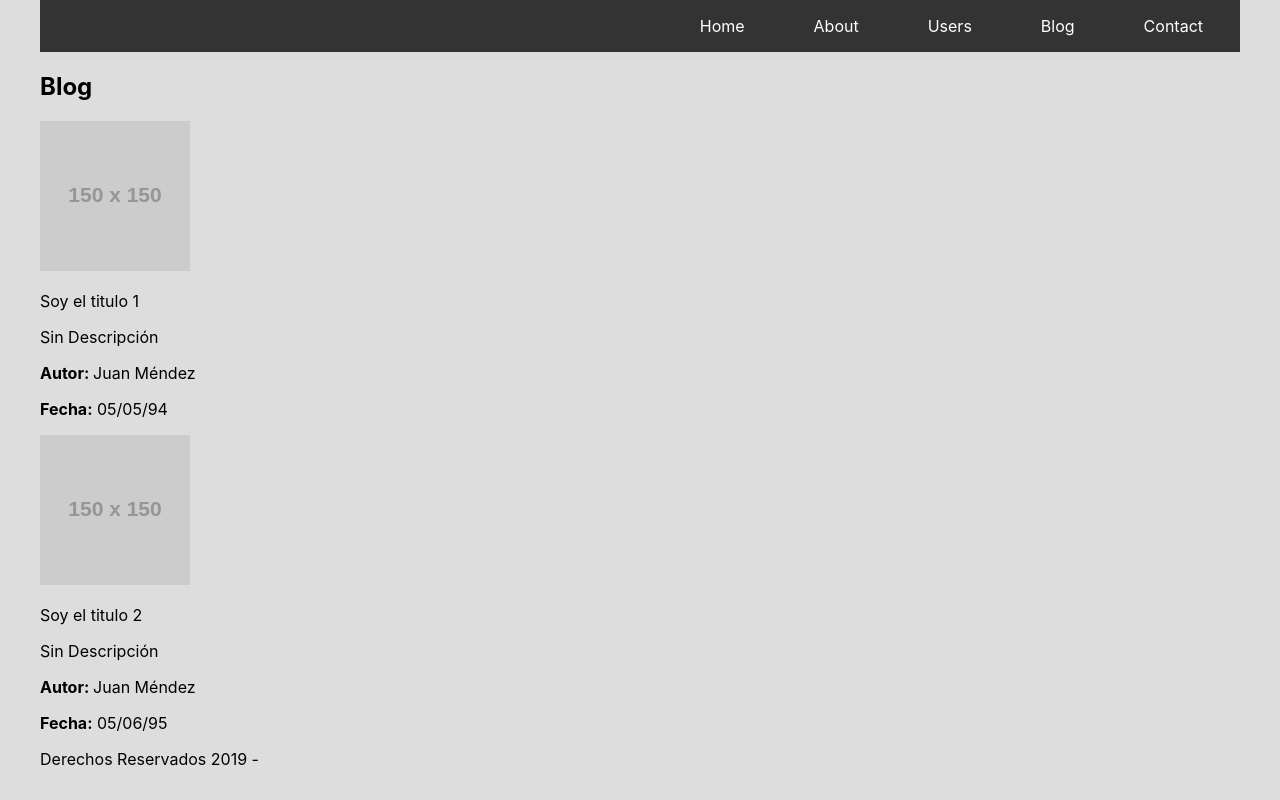
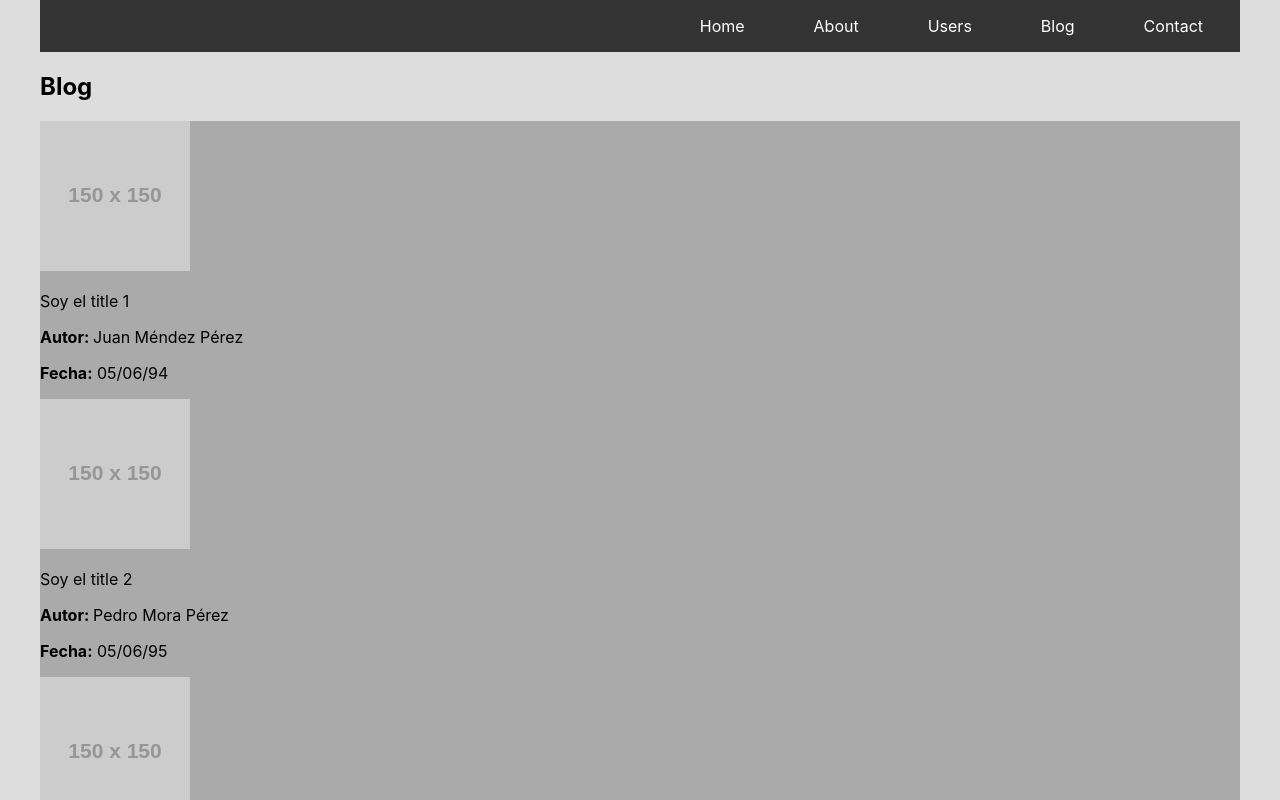
Before and after one commit to ReyesRichard/react-development-site, a React (Create React App) app: page /blog in a window 1280 px wide. Shown: the top 800 px of the page. Built offline with nearby package versions, Linux system fonts and the light colour scheme.

Commit message:
Change in component and container blog

```diff
--- a/package.json
+++ b/package.json
@@ -6,6 +6,7 @@
     "node-sass": "^4.12.0",
     "react": "^16.8.6",
     "react-dom": "^16.8.6",
+    "react-responsive-carousel": "^3.1.49",
     "react-router-dom": "^5.0.1",
     "react-scripts": "3.0.1"
   },
--- a/src/App.js
+++ b/src/App.js
@@ -3,13 +3,14 @@ import { BrowserRouter as Router, Route, Link } from 'react-router-dom';
 import logo from './logo.svg';
 import './App.css';
 import './stylesheets/main.scss';
+import Home from './containers/Home'
 import Blog from './containers/blog'
 import Header from './components/Header'
 import Footer from './components/Footer'
 
-function Index() {
-  return <h2>Home</h2>;
-}
+// function Index() {
+//   return <h2>Home</h2>;
+// }
 
 function About() {
   return <h2>About</h2>;
@@ -48,7 +49,7 @@ function App() {
 
           <Header />
           <div className="container">
-            <Route path="/" exact component={Index} />
+            <Route path="/" exact component={Home} />
             <Route path="/about/" component={About} />
             <Route path="/users/" component={Users} />
             <Route path="/blog/" component={Blog} />
--- /dev/null
+++ b/src/components/Banner/index.js
@@ -0,0 +1,36 @@
+import React, { Component } from 'react';
+import PropTypes from 'prop-types';
+import ReactDOM from 'react-dom';
+import "react-responsive-carousel/lib/styles/carousel.min.css";
+import { Carousel } from 'react-responsive-carousel';
+
+// https://www.npmjs.com/package/react-responsive-carousel
+// http://react-responsive-carousel.js.org/storybook/?selectedKind=Carousel&selectedStory=dynamic%20height%20images&full=0&down=1&left=1&panelRight=0&downPanel=kadirahq%2Fstorybook-addon-actions%2Factions-panel
+class bannerComponent extends Component {
+    constructor ( props ){
+        super(props)
+    }
+    render() {
+        return (
+            <div>
+                <Carousel infiniteLoop autoPlay showThumbs={false} emulateTouch dynamicHeight showStatus={false}>
+                    {this.props.data.map((item)=>
+                        <div>
+                            <img src={item.img} />
+                            <p className="legend">{item.description}</p>
+                        </div>
+                    )}
+                </Carousel>
+            </div>
+        );
+    }
+}
+// bannerComponent.propTypes = {
+//     data: PropTypes.string,
+//     title: PropTypes.number,
+//     description: PropTypes.string,
+//     img: PropTypes.string,
+// };
+
+
+export default bannerComponent;
--- a/src/components/blog/index.js
+++ b/src/components/blog/index.js
@@ -2,16 +2,25 @@ import React, { Component } from 'react';
 import PropTypes from 'prop-types';
 
 class blogEntry extends Component {
+    constructor(props) {
+        super(props);
+    }
     render() {
         return (
-            <div class="blog-container">
-                <div>
-                    <img src={this.props.img ? this.props.img : 'https://via.placeholder.com/150'} alt={this.props.title} />
-                </div>
-                <p>{this.props.title}</p>
-                <p>{this.props.description}</p>
-                <p> <strong>Autor: </strong> {this.props.author}</p>
-                <p><strong>Fecha:</strong> {this.props.date}</p>
+            <div className="blog-container">
+                {
+                    this.props.blogs.map((blog) =>
+                        <div className="blog">
+                            <div>
+                                <img src={blog.img ? blog.img : 'https://via.placeholder.com/150'} alt={blog.title} />
+                            </div>
+                            <p>{blog.title}</p>
+                            <p>{blog.description}</p>
+                            <p> <strong>Autor: </strong> {blog.author}</p>
+                            <p><strong>Fecha:</strong> {blog.date}</p>
+                        </div>
+                    )
+                }
             </div>
         );
     }
--- /dev/null
+++ b/src/containers/Home/index.js
@@ -0,0 +1,58 @@
+import React, { Component } from 'react';
+import Banner from '../../components/Banner';
+
+
+class homeContainer extends Component {
+    constructor ( props ){
+        super(props)
+        this.state = {
+            data: [
+                {
+                    title: "Titulo 1",
+                    description: " lorem ipsum dolor sir du",
+                    img: "https://via.placeholder.com/1200x500/811/fff"
+                },
+                {
+                    title: "Titulo 2",
+                    description: " lorem ipsum dolor sir du",
+                    img: "https://via.placeholder.com/1300x600/448/fff"
+                },
+                {
+                    title: "Titulo 3",
+                    description: " lorem ipsum dolor sir du",
+                    img: "https://via.placeholder.com/1200x800/884/fff"
+                },
+                {
+                    title: "Titulo 4",
+                    description: " lorem ipsum dolor sir du",
+                    img: "https://via.placeholder.com/1500x500/753/fff"
+                },
+                {
+                    title: "Titulo 5",
+                    description: " lorem ipsum dolor sir du",
+                    img: "https://via.placeholder.com/1200x500/159/fff"
+                },
+                {
+                    title: "Titulo 6",
+                    description: " lorem ipsum dolor sir du",
+                    img: "https://via.placeholder.com/1920x1150/225/fff"
+                },
+            ]
+        }
+    }
+
+    componentDidMount(){
+        // this.setState({ dataSource: dataSource })
+    }
+
+    render() {
+        return (
+            <div>
+                <h2>Home</h2>
+                <Banner data={this.state.data} />
+            </div>
+        );
+    }
+}
+
+export default homeContainer;
--- a/src/containers/blog/index.js
+++ b/src/containers/blog/index.js
@@ -4,12 +4,34 @@ import BlogEntry from '../../components/Blog';
 
 class blogContainer extends Component {
 
+    constructor( props ){
+        super( props );
+        this.state = {
+            posts:[
+                {
+                    title: "Soy el title 1",
+                    author: "Juan Méndez Pérez",
+                    date: "05/06/94"
+                },
+                {
+                    title: "Soy el title 2",
+                    author: "Pedro Mora Pérez",
+                    date: "05/06/95"
+                },
+                {
+                    title: "Soy el title 3",
+                    author: "Raul Palencia",
+                    date: "05/06/99"
+                },
+            ]
+        }
+    }
+
     render() {
         return (
             <div>
                 <h2> Blog </h2>
-                <BlogEntry title="Soy el titulo 1" author="Juan Méndez" date="05/05/94" />
-                <BlogEntry title="Soy el titulo 2" author="Juan Méndez" date="05/06/95" />
+                <BlogEntry blogs={this.state.posts} />
             </div>
         );
     }
--- a/src/stylesheets/components/_all.scss
+++ b/src/stylesheets/components/_all.scss
@@ -1 +1,2 @@
 @import 'header';
+@import 'blog';
--- /dev/null
+++ b/src/stylesheets/components/_blog.scss
@@ -0,0 +1,8 @@
+.blog-container{
+    background: #ccc;
+    display: flex;
+    flex-direction: column;
+    .blog{
+        background: #aaa;
+    }
+}
```
Also changed, not shown: 1 other file (tests, documents, lock files or other folders).
